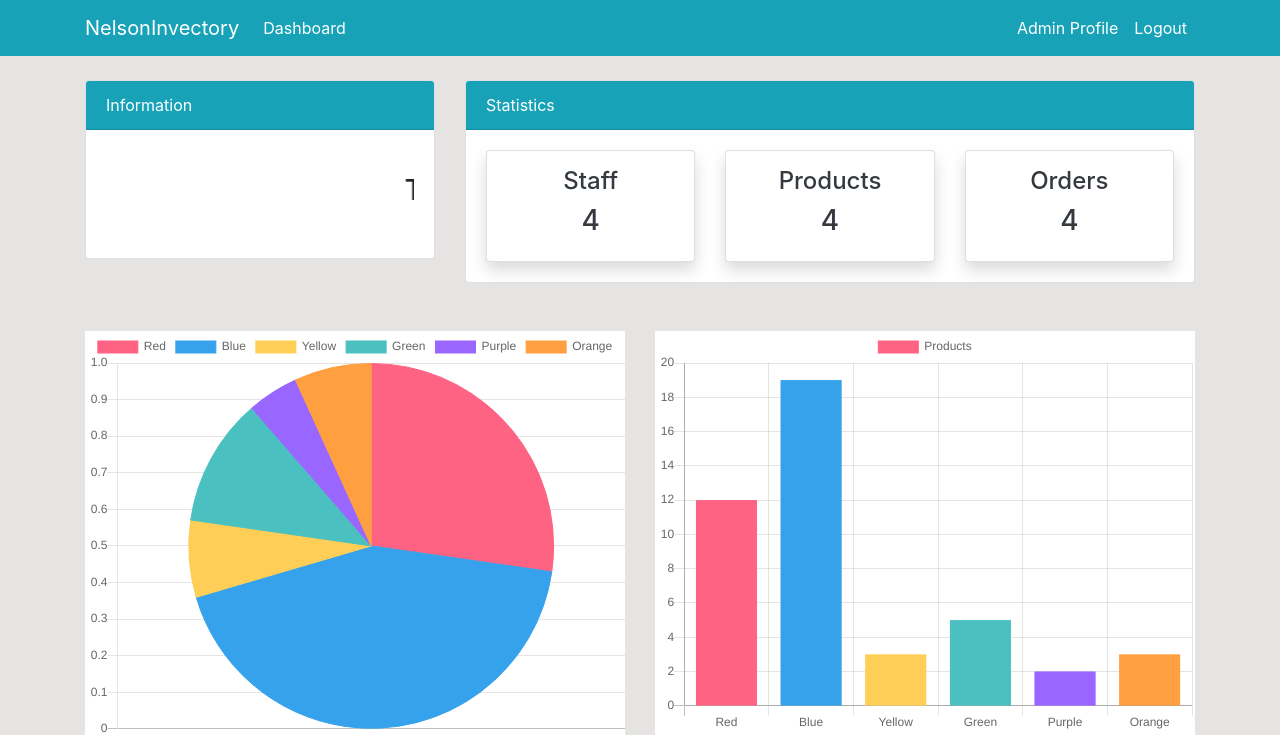
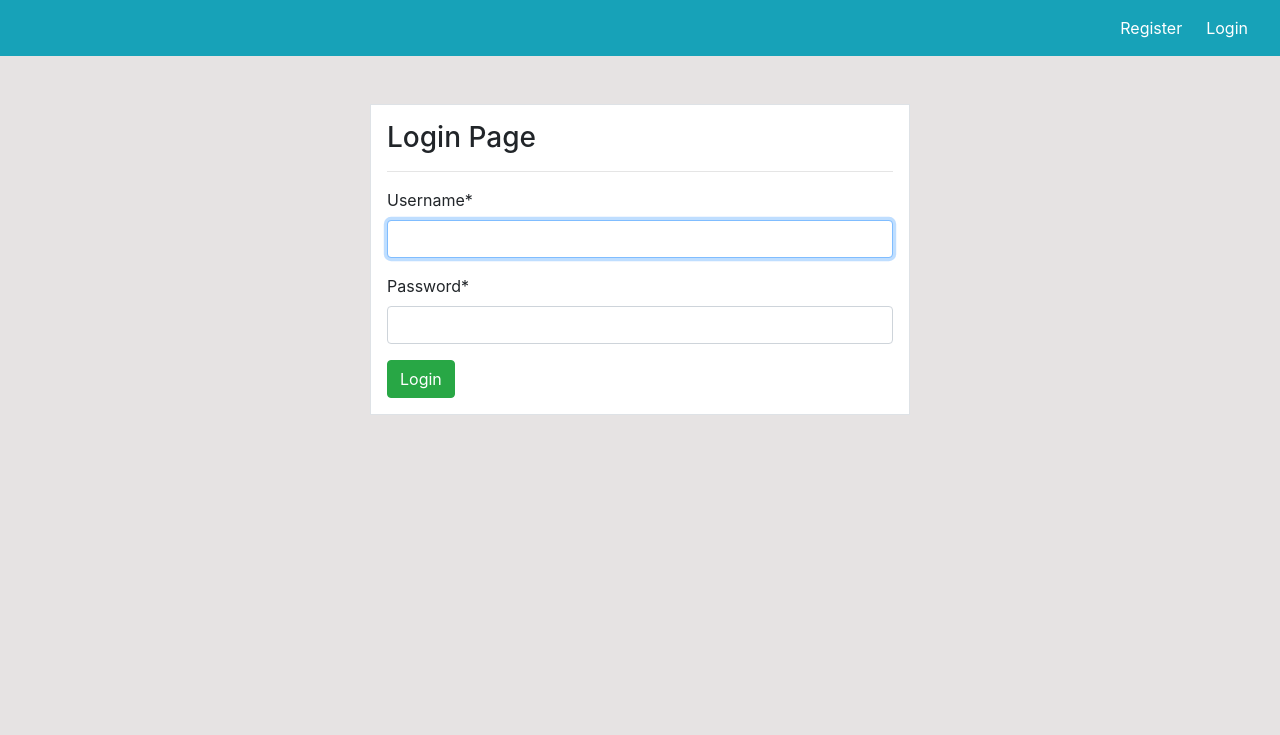
Before and after one commit to Nelsonp10/Invectory-Projeject, a Django app: page / in a window 1280 px wide. Shown: the top 735 px of the page. Run offline with Django 5.2, Linux system fonts and the light colour scheme; some libraries are stand-ins or nearby versions.

Commit message:
Permissoes de usuarios

```diff
--- a/dashboard/templates/dashboard/index.html
+++ b/dashboard/templates/dashboard/index.html
@@ -3,6 +3,7 @@
 
 <body>
 {% block content %}
+{% if user.is_authenticated and user.is_staff  and user.is_superuser%}
 {% include "partials/topnav.html" %}
 
 
@@ -101,6 +102,11 @@
         </div>
     </div>
     <!--End Graphs-->
+    {% else %}
+    {% include "dashboard/staff_index.html" %}
+
+
+    {% endif %}
 
     <!-- Optional JavaScript; choose one of the two! -->
 
--- a/dashboard/urls.py
+++ b/dashboard/urls.py
@@ -3,7 +3,7 @@ from .import views
 
 
 urlpatterns = [
-    path('', views.dashboard_view, name='dashboard-index'),
+    path('dashboard/', views.dashboard_view, name='dashboard-index'),
     path('staff/', views.staff_view, name='dashboard-staff'),
     path('products/', views.products_view, name='dashboard-products'),
     path('orders/', views.orders_view, name='dashboard-orders'),
--- a/dashboard/views.py
+++ b/dashboard/views.py
@@ -1,16 +1,21 @@
 from django.shortcuts import render
+from django.contrib.auth.decorators import login_required
+from.models import product
 from django.http import HttpResponse
 
+@login_required
 def dashboard_view(request):
     return render(request, 'dashboard/index.html')
 
-
+@login_required
 def staff_view(request):
     return render(request, 'dashboard/staff.html')
 
+@login_required
 def products_view(request):
     return render(request, 'dashboard/product.html')
 
+@login_required
 def orders_view(request):
     return render(request, 'dashboard/order.html')
 
--- a/invectoryproject/settings.py
+++ b/invectoryproject/settings.py
@@ -73,7 +73,6 @@ TEMPLATES = [
 
 WSGI_APPLICATION = 'invectoryproject.wsgi.application'
 
-
 # Database
 # https://docs.djangoproject.com/en/6.0/ref/settings/#databases
 
@@ -128,3 +127,7 @@ STATIC_ROOT = (BASE_DIR / 'asert')
 STATICFILES_DIRS = [
     BASE_DIR / 'static',
       ]
+
+LOGIN_REDIRECT_URL = 'dashboard-index'
+LOGOUT_REDIRECT_URL = 'user-login'
+LOGIN_URL = 'user-login'
--- a/invectoryproject/urls.py
+++ b/invectoryproject/urls.py
@@ -18,10 +18,14 @@ from django.contrib import admin
 from django.urls import path, include
 from dashboard import views
 from user import views as user_views
+from django.contrib.auth import views as auth_views
 
 urlpatterns = [
     path('admin/', admin.site.urls),
     path('', include('dashboard.urls')),
     path('register/', user_views.register, name='user-register'),
+    path ('',auth_views.LoginView.as_view(template_name = 'user/login.html'),
+          name= 'user-login'),
+    path('logout/',auth_views.LogoutView.as_view(template_name = 'user/logout.html'), name= 'logout'),
 
 ]
--- a/templates/partials/nav.html
+++ b/templates/partials/nav.html
@@ -1,8 +1,9 @@
 
-    <!--Navbar-->
-    <nav class="navbar navbar-expand-lg navbar-info bg-info">
+
+     <nav class="navbar navbar-expand-lg navbar-info bg-info">
+        {% if user.is_authenticated %}
         <div class="container">
-            <a class="navbar-brand text-white" href="index.html">NelsonInvectory</a>
+            <a class="navbar-brand text-white" href="{% url 'dashboard-index' %}">NelsonInvectory</a>
             <button class="navbar-toggler" type="button" data-toggle="collapse" data-target="#navbarSupportedContent"
                 aria-controls="navbarSupportedContent" aria-expanded="false" aria-label="Toggle navigation">
                 <span class="navbar-toggler-icon"></span>
@@ -11,7 +12,7 @@
             <div class="collapse navbar-collapse" id="navbarSupportedContent">
                 <ul class="navbar-nav mr-auto">
                     <li class="nav-item active">
-                        <a class="nav-link text-white" href="index.html">Dashboard <span
+                        <a class="nav-link text-white" href="{% url 'dashboard-index' %}">Dashboard <span
                                 class="sr-only">(current)</span></a>
                     </li>
                 </ul>
@@ -21,11 +22,31 @@
                                 class="sr-only">(current)</span></a>
                     </li>
                     <li class="nav-item">
-                        <a class="nav-link text-white" href="#">Logout</a>
+                        <form method="POST" action="{% url 'logout' %}" class="form-inline">
+                            {% csrf_token %}
+                            <button type="submit" class="nav-link btn btn-link text-white text-decoration-none border-0" style="background: none; padding: 0.5rem 1rem;">
+                                Logout
+                            </button>
+                        </form>
+                    </li>
+
+                </ul>
+                {% else %}
+                <ul class="navbar-nav ml-auto">
+                    <li class="nav-item active">
+                        <a class="nav-link text-white" href="{% url "user-register" %}">Register <span
+                                class="sr-only">(current)</span></a>
+                    </li>
+                    <li class="nav-item">
+                        <form method="POST" action="{% url 'logout' %}" class="form-inline">
+                            {% csrf_token %}
+                            <button type="submit" class="nav-link btn btn-link text-white text-decoration-none border-0" style="background: none; padding: 0.5rem 1rem;">
+                                Login
+                            </button>
+                        </form>
                     </li>
                 </ul>
-
+                {% endif %}
             </div>
         </div>
     </nav>
-    <!--End Navbar-->
--- a/user/views.py
+++ b/user/views.py
@@ -8,7 +8,7 @@ def register(request):
       form = CreateUserForm(request.POST)
       if form.is_valid():
          form.save()
-         return redirect('dashboard-index')
+         return redirect('user-login')
    else:
       form = CreateUserForm()
    context ={
```
Also changed, not shown: dashboard/templates/dashboard/staff_index.html (added, +59 -0 lines), db.sqlite3.
